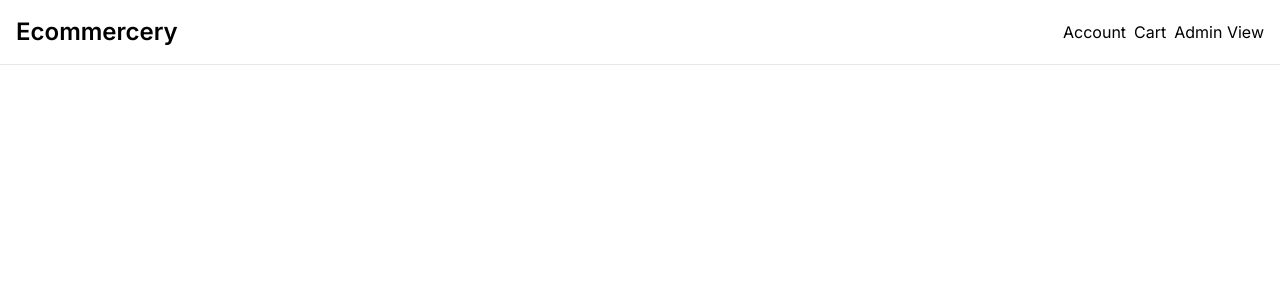
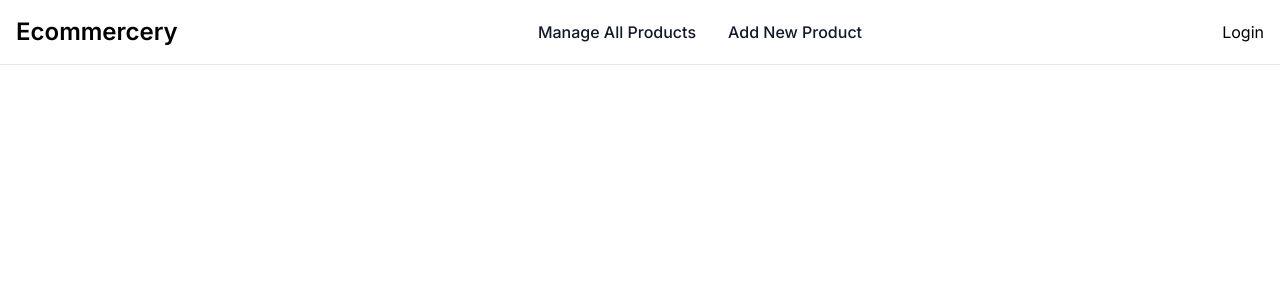
Before and after one commit to neelesh133/E-commerce, a Next.js app: page / in a window 1280 px wide. Shown: the top 300 px of the page. Built offline with nearby package versions, Linux system fonts and the light colour scheme.

Commit message:
Navbar Options Added

```diff
--- a/src/components/Navbar/index.js
+++ b/src/components/Navbar/index.js
@@ -1,12 +1,35 @@
 "use client";
 
+import { adminNavOptions } from "@/utils";
 import { Fragment } from "react";
 
-const isAdminView = false;
-const isAuthUser = true;
+const isAdminView = true;
+const isAuthUser = false;
 const user = {
-  role: "admin",
+  role: "cus",
 };
+
+function NavItems() {
+  return (
+    <div
+      className="items-center justify-bertween w-full md:flex md:w-auto"
+      id="nav-items"
+    >
+      <ul className="flex flex-col p-4 md:p-0 mt-4 font-medium border border-gray-100 rounded-lg md:flex-row md:space-x-8 md:mt-0 md:border-0 bg-white">
+        {isAdminView
+          ? adminNavOptions.map((item) => (
+              <li
+                className="cursor-pointer block py-2 pl-3 pr-4 text-gray-900 rounded md:p-0"
+                key={item.id}
+              >
+                {item.label}
+              </li>
+            ))
+          : null}
+      </ul>
+    </div>
+  );
+}
 
 export default function Navbar() {
   return (
@@ -32,7 +55,13 @@ export default function Navbar() {
                 <button className="text-black">Admin View</button>
               )
             ) : null}
+            {isAuthUser ? (
+              <button className="text-black">Logout</button>
+            ) : (
+              <button className="text-black">Login</button>
+            )}
           </div>
+          <NavItems/>
         </div>
       </nav>
     </>
--- /dev/null
+++ b/src/utils/index.js
@@ -0,0 +1,40 @@
+export const navOptions = [
+    {
+      id: "home",
+      label: "Home",
+      path: "/",
+    },
+    {
+      id: "listing",
+      label: "All Products",
+      path: "/product/listing/all-products",
+    },
+    {
+      id: "listingMen",
+      label: "Men",
+      path: "/product/listing/men",
+    },
+    {
+      id: "listingWomen",
+      label: "Women",
+      path: "/product/listing/women",
+    },
+    {
+      id: "listingKids",
+      label: "Kids",
+      path: "/product/listing/kids",
+    },
+  ];
+
+  export const adminNavOptions = [
+    {
+      id: "adminListing",
+      label: "Manage All Products",
+      path: "/admin-view/all-products",
+    },
+    {
+      id: "adminNewProduct",
+      label: "Add New Product",
+      path: "/admin-view/add-product",
+    },
+  ];
```
